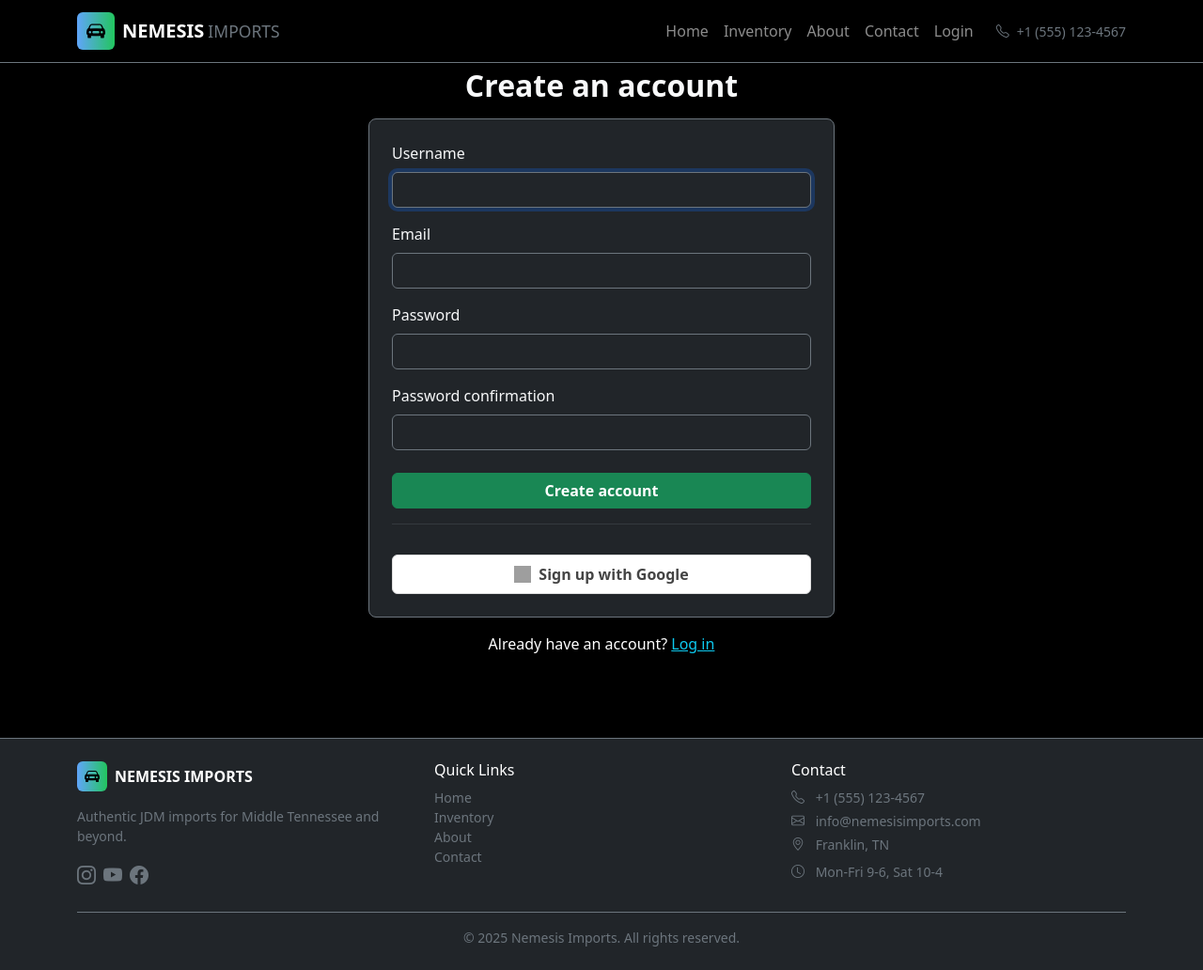
After one commit to Blake9000/Nemesis_Imports_Webapp, a Django app: page /register/ in a window 1280 px wide. The commit adds this page. Shown: the whole page at 94% size. Run offline with Django 5.2, Linux system fonts and the light colour scheme; some libraries are stand-ins or nearby versions; grey boxes are pictures that could not be loaded.

Commit message:
Completed registration form.

```diff
--- a/core/forms.py
+++ b/core/forms.py
@@ -1,5 +1,6 @@
 from django import forms
 from django.contrib.auth import get_user_model
+from django.contrib.auth.forms import UserCreationForm
 
 User = get_user_model()
 
@@ -12,7 +13,7 @@ class LoginForm(forms.Form):
         widget=forms.PasswordInput(attrs={"autocomplete": "current-password"})
     )
 
-class RegisterForm(UserCreationForm):
+class RegistrationForm(UserCreationForm):
     email = forms.EmailField(
         required = True
     )
--- a/core/urls.py
+++ b/core/urls.py
@@ -9,4 +9,6 @@ urlpatterns = [
     path("about/", views.about, name="about"),
     path("contact/", views.contact, name="contact"),
     path('login/', views.site_login, name='login'),
+
+    path('register/', views.site_registration, name='register'),
 ]
--- a/core/views.py
+++ b/core/views.py
@@ -3,7 +3,7 @@ from django.contrib.auth import authenticate, login
 from django.contrib import messages
 from django.shortcuts import render, get_object_or_404, redirect
 from .models import Car
-from .forms import LoginForm
+from .forms import LoginForm, RegistrationForm
 
 def home(request):
     return render(request, "home.html")
@@ -47,6 +47,6 @@ def site_registration(request):
             login(request, new_user)
             return redirect("student-list-url")
     else:
-        form = StudentSignUpForm()
+        form = RegistrationForm()
 
-    return render(request, "students/signup.html", {"form": form})
+    return render(request, "register.html", {"form": form})
--- a/templates/base.html
+++ b/templates/base.html
@@ -11,7 +11,6 @@
 
     <link href="https://cdn.jsdelivr.net/npm/bootstrap-icons@1.11.3/font/bootstrap-icons.css" rel="stylesheet">
 
-    <link href="{% static 'css/app.css' %}" rel="stylesheet">
 
     <script src="https://unpkg.com/htmx.org@2.0.2"></script>
 
@@ -24,7 +23,7 @@
   <div class="modal-dialog modal-dialog-centered modal-m">
     <div class="modal-content bg-dark text-light border-secondary shadow">
       <div class="modal-header border-secondary">
-        <h5 class="modal-title w-100 text-center" id="modal-title">Log In</h5>
+        <h5 class="modal-title w-100 text-center"  id="modal-title">Log In</h5>
         <button type="button"
                 class="btn-close btn-close-white"
                 onclick="closeModal()"></button>
@@ -68,7 +67,7 @@
             <li class="nav-item"><a hx-get="{% url 'login' %}"
                                    hx-target="#modal-body"
                                    hx-swap="innerHTML"
-                                   class="nav-link">
+                                   class="nav-link btn">
                                   Login
                                 </a>
             </li>
--- a/templates/partials/_log_in.html
+++ b/templates/partials/_log_in.html
@@ -39,6 +39,10 @@
     </a>
 </div>
   <div class="d-flex justify-content-end gap-2 pt-3 border-top border-secondary mt-2">
+    <div>
+        No account?
+        <a href="{% url 'register' %}">Register</a>
+    </div>
     <button type="button"
             onclick="closeModal()"
             class="btn btn-outline-light btn-sm">
--- /dev/null
+++ b/templates/register.html
@@ -0,0 +1,49 @@
+{% extends "base.html" %}
+{% load widget_tweaks %}
+{% block title %}Register{% endblock %}
+
+{% block content %}
+<div class="container py-4" style="max-width: 520px;">
+
+    <h2 class="mb-3 fw-semibold text-light text-center">Create an account</h2>
+
+    <form method="post"
+          class="card bg-dark text-light border-secondary shadow p-4 rounded-3">
+        {% csrf_token %}
+
+        {% for field in form %}
+          <div class="mb-3">
+            <label class="form-label">{{ field.label }}</label>
+            {% render_field field class+="form-control bg-dark text-light border-secondary" %}
+            {% if field.errors %}
+              <div class="invalid-feedback d-block">
+                {{ field.errors.0 }}
+              </div>
+            {% endif %}
+          </div>
+        {% endfor %}
+
+        <button type="submit" class="btn btn-success w-100 fw-semibold mt-2">
+          Create account
+        </button>
+
+          <hr class="flex-grow-1 border-secondary">
+
+        <div class="mt-3">
+          <a href="{% url 'google_login' %}"
+             class="btn d-flex align-items-center justify-content-center gap-2 py-2 px-3 google-btn w-100"
+             style="background:#fff; color:#444; border:1px solid #ddd; border-radius:6px;">
+              <img src="https://developers.google.com/identity/images/g-logo.png"
+                  alt="Google" style="height:18px; width:18px;">
+              <span class="fw-semibold">Sign up with Google</span>
+          </a>
+        </div>
+
+    </form>
+
+    <p class="mt-3 text-center">
+      Already have an account?
+      <a href="{% url 'login' %}" class="text-info">Log in</a>
+    </p>
+</div>
+{% endblock %}
```
Also changed, not shown: templates/partials/_register.html (deleted, +0 -52 lines).
